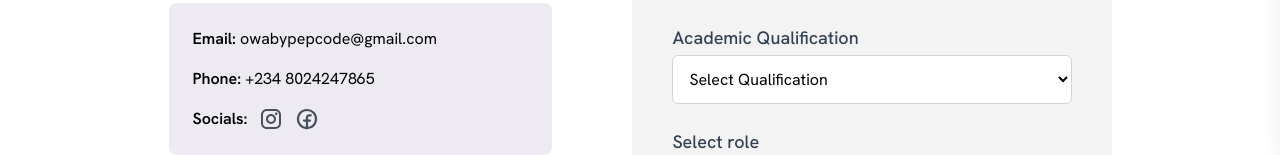
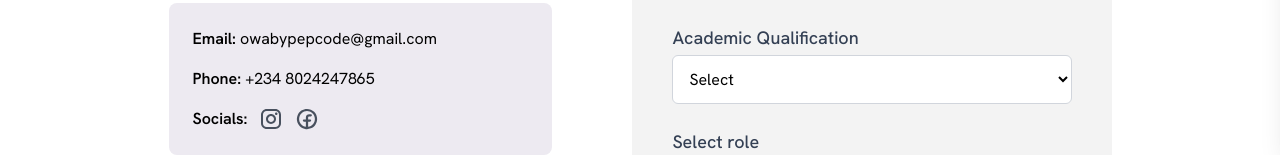
Before and after one commit to emmanuelandyeze/owa, a Next.js app: page /agent in a window 1280 px wide. Shown: the part 654-809 px from the top of the page. Built offline with nearby package versions, Linux system fonts and the light colour scheme.

Commit message:
update form

```diff
--- a/app/agent/page.tsx
+++ b/app/agent/page.tsx
@@ -270,7 +270,7 @@ export default function BecomeAgent() {
 							required
 							className="w-full p-3 bg-white rounded-md border border-gray-300 focus:outline-none focus:ring-2 focus:ring-purple-500"
 						>
-							<option value="">Select Qualification</option>{' '}
+							<option value="">Select</option>{' '}
 							{/* Default disabled option */}
 							<option value="SSCE">SSCE</option>
 							<option value="ND">ND</option>
```
